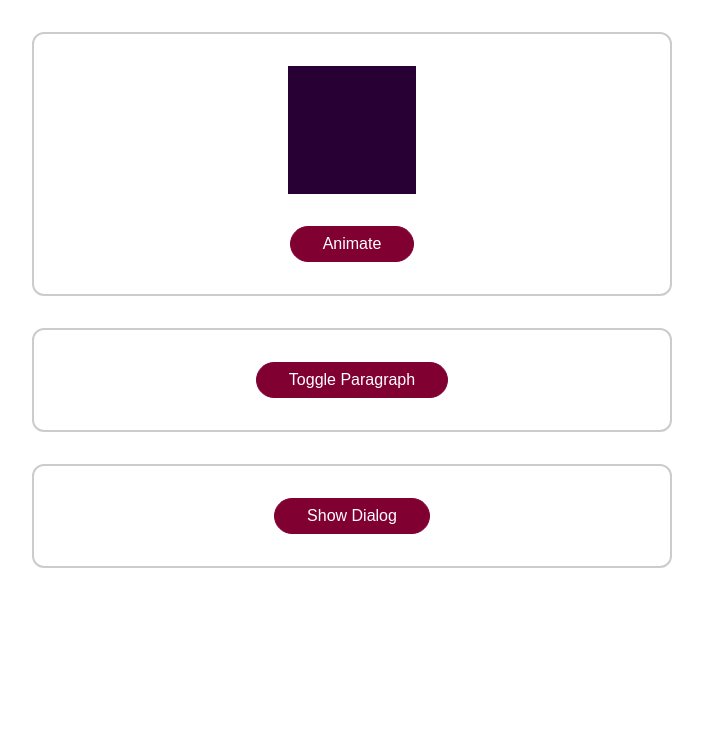
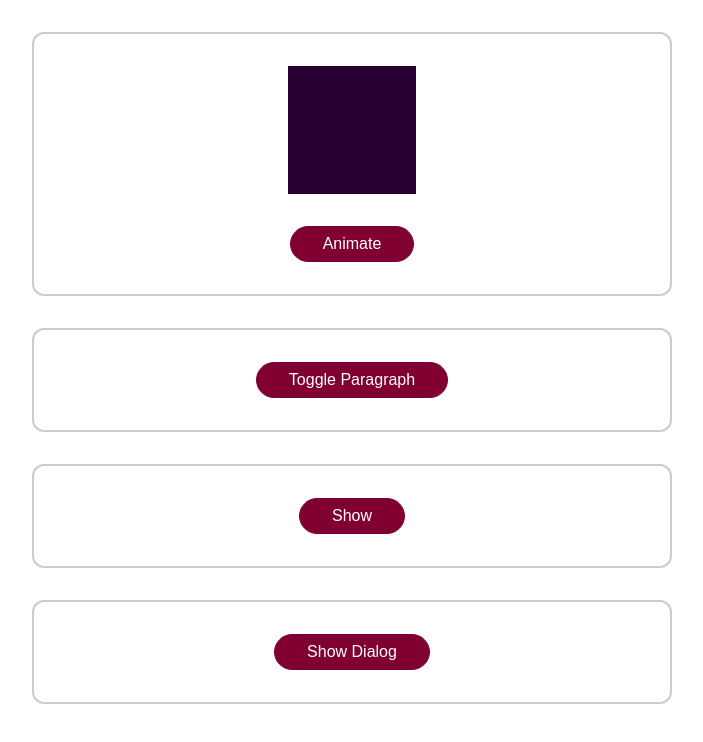
Before and after one commit to Marcian1/VueJsPractice, a Vue app in the folder animations-01-starting-setup/: page / in a window 1280 px wide. Shown: the top 742 px of the page, without its empty margins (288-991 px from the left). Built offline with nearby package versions, Linux system fonts and the light colour scheme.

Commit message:
Transition between multiple elements

```diff
--- a/animations-01-starting-setup/src/App.vue
+++ b/animations-01-starting-setup/src/App.vue
@@ -8,6 +8,12 @@
       <p v-if="paraIsVisible">This is only sometimes visible...</p>
     </transition>
     <button @click="toggleParagraph">Toggle Paragraph</button>
+  </div>
+  <div class="container">
+    <transition name="showButton" mode="out-in">
+      <button @click="showButton" v-if="!isButtonVisible">Show</button>
+      <button @click="hideButton" v-else>Hide</button>
+    </transition>
   </div>
   <base-modal @close="hideDialog" :open="dialogIsVisible">
     <p>This is a test dialog!</p>
@@ -25,11 +31,18 @@ export default {
       animatedBlock: false,
       dialogIsVisible: false,
       paraIsVisible: false,
+      isButtonVisible:false
     };
   },
   methods: {
     animateBlock() {
       this.animatedBlock = true;
+    },
+    showButton() {
+      this.isButtonVisible = true;
+    },
+    hideButton() {
+      this.isButtonVisible = false;
     },
     toggleParagraph() {
       this.paraIsVisible = !this.paraIsVisible;
@@ -133,4 +146,21 @@ button:active {
     transform: translateX(-150px) scale(1);
   }
 }
+
+.showButton-enter-from,
+.showButton-leave-to {
+  opacity: 0;
+}
+.showButton-enter-active {
+  transition: opacity 1s ease-out
+}
+
+.showButton-leave-active {
+  transition: opacity 1s ease-in
+}
+
+.showButton-leave-from,
+.showButton-enter-to {
+  opacity: 1;
+}
 </style>
```
